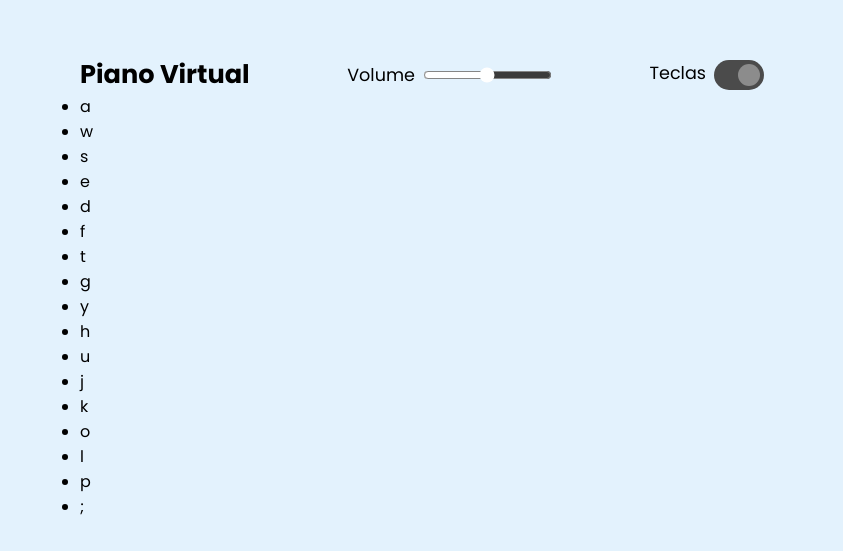
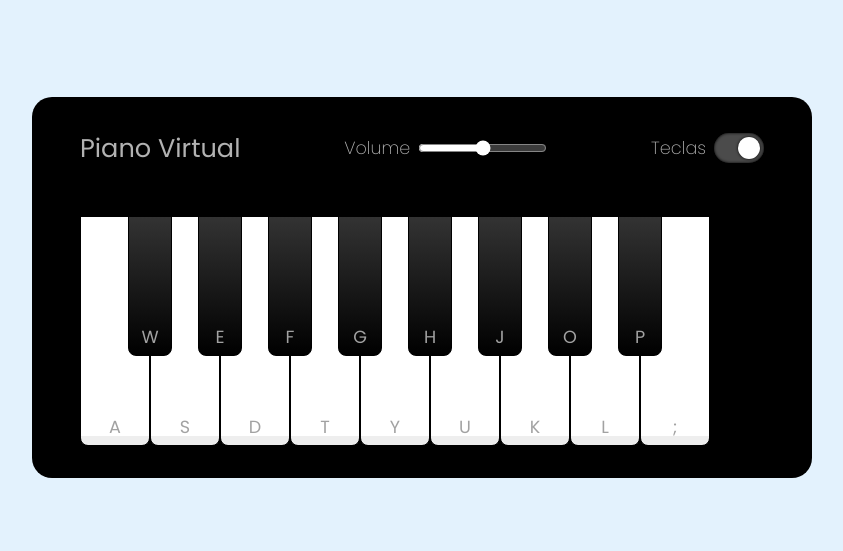
Before and after one commit to matheushg94/bootcamp-dio-proj-3, a plain HTML site: page index.html in a window 1280 px wide. Shown: the part 113-664 px from the top of the page, without its empty margins (218-1061 px from the left). Drawn offline with Linux system fonts and the light colour scheme.

Commit message:
add key styles

```diff
--- a/src/styles/main.css
+++ b/src/styles/main.css
@@ -4,32 +4,37 @@ body {
     align-items: center;
     min-height: 100vh;
     background-color: #e3f2fd;
+    color: #fff;
 }
 
 .container {
     width: 780px;
     border-radius: 20px;
     padding: 2rem 3rem;
+    background-color: #000;
 }
 
 h1 {
     font-size: 1.6rem;
+    font-weight: 500;
 }
 
 header {
     display: flex;
     justify-content: space-between;
     align-items: center;
+    color: #b2b2b2;
 }
 
 .config {
     display: flex;
+    align-items: center;
     gap: .5rem;
 }
 
 .config span {
     font-size: 1.1rem;
-    font-weight: 500;
+    font-weight: 200;
 }
 
 .volume input {
@@ -44,6 +49,7 @@ header {
     border-radius: 30px;
     cursor: pointer;
     position: relative;
+    box-shadow: inset 0px 0px 3px #000;
 }
 
 .keyboard input::before {
@@ -57,8 +63,59 @@ header {
     top: 50%;
     left: 4px;
     transition: all .3s ease;
+    box-shadow: 0px 0px 3px #000;
 }
 
 .keyboard input:checked::before {
     left: 24px;
+    background-color: #fff;
 }
+
+.piano-keys {
+    display: flex;
+    margin-top: 3rem;
+}
+
+.key {
+    cursor: pointer;
+    list-style: none;
+    color: #a2a2a2;
+    user-select: none;
+    position: relative;
+    text-transform: uppercase;
+    border: 1px solid #000;
+}
+
+.key.white {
+    width: 70px;
+    height: 230px;
+    background: linear-gradient(#fff 96%, #eee 4%);
+    border-radius: 0 0 8px 8px;
+}
+
+.key.white:active {
+    box-shadow: inset 5px 5px 10px rgba(0, 0, 0, 0.2);
+    background: #eee;
+}
+
+.key.black {
+    width: 44px;
+    height: 140px;
+    z-index: 2;
+    margin: 0 -22px 0 -22px;
+    background: linear-gradient(#333, #000);
+    border-radius: 0 0 8px 8px;
+}
+
+.key.black:active {
+    box-shadow: inset 5px 5px 10px rgba(255, 255, 255, 0.1);
+    background: linear-gradient(#222, #000);
+}
+
+.piano-keys span {
+    position: absolute;
+    bottom: 5px;
+    left: 50%;
+    transform: translateX(-50%);
+    font-size: 1.1rem;
+}
```
